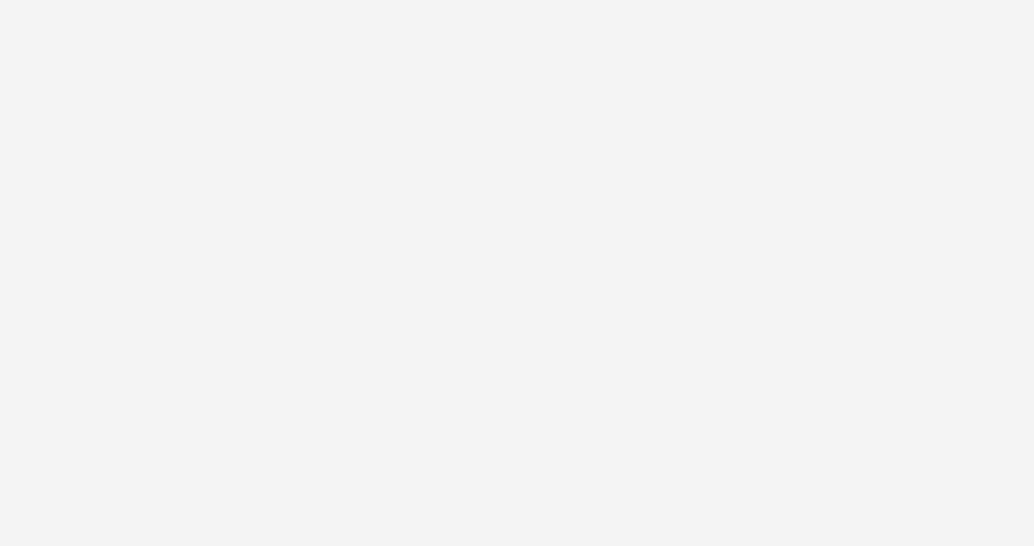
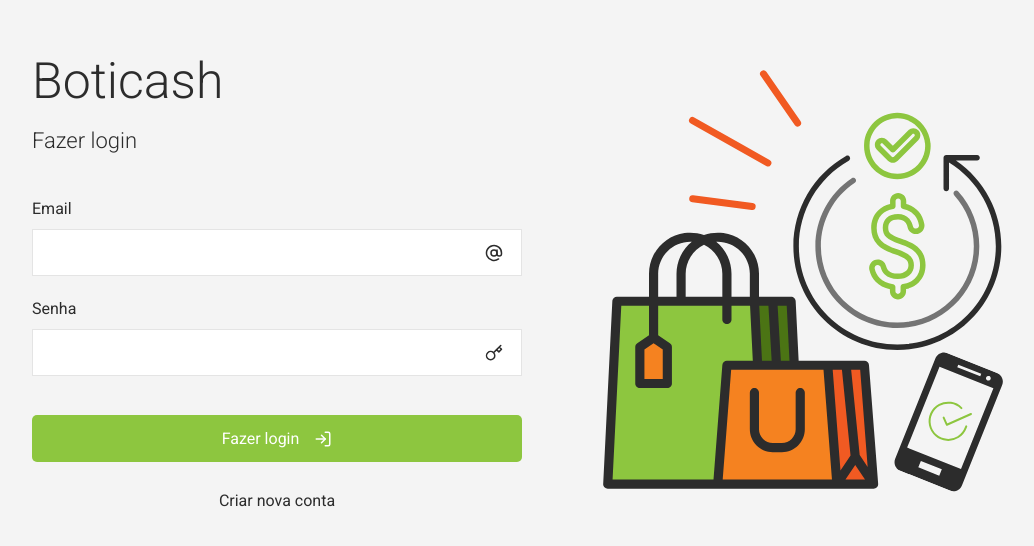
Before and after one commit to lucasemn1/boticash, a React (Create React App) app: page /login in a window 1280 px wide. Shown: the part 112-658 px from the top of the page, without its empty margins (108-1142 px from the left). Built offline with nearby package versions, Linux system fonts and the light colour scheme.

Commit message:
Inserindo página de login e separação de páginas internas na landing page

```diff
--- a/src/Router.tsx
+++ b/src/Router.tsx
@@ -6,7 +6,7 @@ const Router: FC = () => {
   return (
     <BrowserRouter>
       <Switch>
-        <Route path="/" exact component={Landing}/>
+        <Route path="/" component={Landing}/>
       </Switch>
     </BrowserRouter>
   );
--- a/src/components/Input/Input.tsx
+++ b/src/components/Input/Input.tsx
@@ -11,7 +11,7 @@ import {
 
 interface IProps {
   value?: string;
-  type?: "text" | "email" | "number" | "date";
+  type?: "text" | "email" | "number" | "date" | "password";
   label?: string;
   name?: string;
   required?: boolean;
--- a/src/components/Input/style.ts
+++ b/src/components/Input/style.ts
@@ -7,6 +7,7 @@ export const InputContainer = styled.div`
 
 export const Label = styled.label`
   font-size: 16px;
+  text-align: left;
   margin-bottom: 11px;
 `;
 
--- a/src/pages/Landing/Landing.tsx
+++ b/src/pages/Landing/Landing.tsx
@@ -4,20 +4,19 @@ import { FC, useEffect } from "react";
 import landingPageArt from "../../assets/imgs/landing_page_art.svg";
 
 // Components
-import { LogIn } from "react-feather";
+import Home from "./pages/Home/Home";
+import Login from "./pages/Login/Login";
 
+// Styled components
 import {
   Page,
-  FlexColumn,
   ContentArea,
   PageContent,
   ArtArea
 } from "./style";
 
-import {
-  PrimaryButton,
-  TransparentButton,
-} from "../../styles/components/buttons";
+// Router components
+import { BrowserRouter, Switch, Route } from "react-router-dom";
 
 const Landing: FC = () => {
   // onMounted
@@ -30,19 +29,13 @@ const Landing: FC = () => {
       <PageContent>
         <ContentArea>
           <h1>Boticash</h1>
-          <h3>
-            Lorem Ipsum is simply dummy text of the printing and typesetting
-            industry. Lorem Ipsum has been the industry's standard dummy text
-            ever since the 1500s.
-          </h3>
 
-          <FlexColumn>
-            <PrimaryButton>Criar nova conta</PrimaryButton>
-            <TransparentButton>
-              Fazer login
-              <LogIn size="18" />
-            </TransparentButton>
-          </FlexColumn>
+          <BrowserRouter>
+            <Switch>
+              <Route path="/" exact component={Home}/>
+              <Route path="/login" exact component={Login}/>
+            </Switch>
+          </BrowserRouter>
         </ContentArea>
         <ArtArea>
           <img src={landingPageArt} alt="Ilustração Boticash"/>
--- /dev/null
+++ b/src/pages/Landing/pages/Home/Home.tsx
@@ -0,0 +1,27 @@
+import { FC } from "react";
+
+// Styled components
+import { FlexColumn } from "../../../../styles/components/layout";
+import { PrimaryLink, TransparentLink } from "../../../../styles/components/links";
+
+// Icons
+import { LogIn } from "react-feather";
+
+const Home: FC = () => {
+  return <>
+    <h3>
+      Lorem Ipsum is simply dummy text of the printing and typesetting industry.
+      Lorem Ipsum has been the industry's standard dummy text ever since the 1500s.
+    </h3>
+
+    <FlexColumn>
+      <PrimaryLink to="/nova-conta">Criar nova conta</PrimaryLink>
+      <TransparentLink to="/login">
+        Fazer login
+        <LogIn size="18" />
+      </TransparentLink>
+    </FlexColumn>
+  </>;
+}
+
+export default Home;
--- /dev/null
+++ b/src/pages/Landing/pages/Login/Login.tsx
@@ -0,0 +1,47 @@
+import { FC } from "react";
+
+// Components
+import Input from '../../../../components/Input/Input';
+
+// Styled components
+import { PrimaryButton } from "../../../../styles/components/buttons";
+import { TransparentLink } from "../../../../styles/components/links";
+import { LoginForm, FlexColumn } from "./style";
+
+// Icons
+import { AtSign, Key, LogIn } from "react-feather";
+
+const Login: FC = () => {
+  return <>
+    <h3>Fazer login</h3>
+
+    <LoginForm>
+      <Input
+        label="Email"
+        type="email"
+        name="email"
+        required
+      >
+        <AtSign size="18" />
+      </Input>
+      <Input
+        label="Senha"
+        type="password"
+        name="password"
+        required
+      >
+        <Key size="18" />
+      </Input>
+
+      <FlexColumn>
+        <PrimaryButton>
+          Fazer login
+          <LogIn size="18" />
+        </PrimaryButton>
+        <TransparentLink to="/nova-conta">Criar nova conta</TransparentLink>
+      </FlexColumn>
+    </LoginForm>
+  </>;
+}
+
+export default Login;
--- /dev/null
+++ b/src/pages/Landing/pages/Login/style.ts
@@ -0,0 +1,14 @@
+import styled from "styled-components";
+import {
+  FlexColumn as DefaultFlexColumn
+} from "../../../../styles/components/layout";
+
+export const LoginForm = styled.form`
+  display: grid;
+  grid-template-columns: 1fr;
+  gap: 23px;
+`;
+
+export const FlexColumn = styled(DefaultFlexColumn)`
+  margin-top: 16px;
+`;
--- a/src/pages/Landing/style.ts
+++ b/src/pages/Landing/style.ts
@@ -1,7 +1,6 @@
 import styled from "styled-components";
 import {
   PageContent as DefaultPageContent,
-  Flex,
   FullPage,
 } from "../../styles/components/layout";
 import * as mediaBreakpoints from "../../util/mediaBreakpoints";
@@ -30,7 +29,7 @@ export const ContentArea = styled.div`
   width: 100%;
 
   & > h1 {
-    margin-bottom: 48px;
+    margin-bottom: 18px;
   }
 
   & > h3 {
@@ -56,15 +55,13 @@ export const ArtArea = styled.div`
   }
 
   @media (max-width: ${mediaBreakpoints.LG}px) {
-    justify-content: center;
+    & {
+      margin-top: 50px;
+      justify-content: center;
+    }
 
     & > img {
-      max-width: 209px;
+      max-width: 150px;
     }
   }
 `;
-
-export const FlexColumn = styled(Flex)`
-  flex-direction: column;
-  gap: 15px;
-`;
--- a/src/styles/components/layout.ts
+++ b/src/styles/components/layout.ts
@@ -17,3 +17,8 @@ export const Flex = styled.div`
   justify-content: center;
   width: 100%;
 `;
+
+export const FlexColumn = styled(Flex)`
+  flex-direction: column;
+  gap: 15px;
+`;
--- /dev/null
+++ b/src/styles/components/links.ts
@@ -0,0 +1,21 @@
+import { Link } from "react-router-dom";
+import styled from "styled-components";
+
+
+export const PrimaryLink = styled(Link)`
+  background-color: ${({ theme }) => theme.colors.primary};
+  color: ${({ theme }) => theme.colors.light};
+
+  &:hover {
+    background-color: ${({ theme }) => theme.colors.primaryHover};
+  }
+`;
+
+export const TransparentLink = styled(Link)`
+  background-color: transparent;
+  color: ${({ theme }) => theme.colors.getBackgroundContrastColor()};
+
+  &:hover {
+    color: ${({ theme }) => theme.colors.primary};
+  }
+`;
--- a/src/styles/global.ts
+++ b/src/styles/global.ts
@@ -46,4 +46,19 @@ export default createGlobalStyle`
     cursor: pointer;
     transition: 0.1s;
   }
+
+  a {
+    text-decoration: none;
+    width: 100%;
+    height: 47px;
+    border-radius: 5px;
+    border: none;
+    display: flex;
+    justify-content: center;
+    align-items: center;
+    gap: 15px;
+    font-size: 16px;
+    cursor: pointer;
+    transition: 0.1s;
+  }
 `;
```
